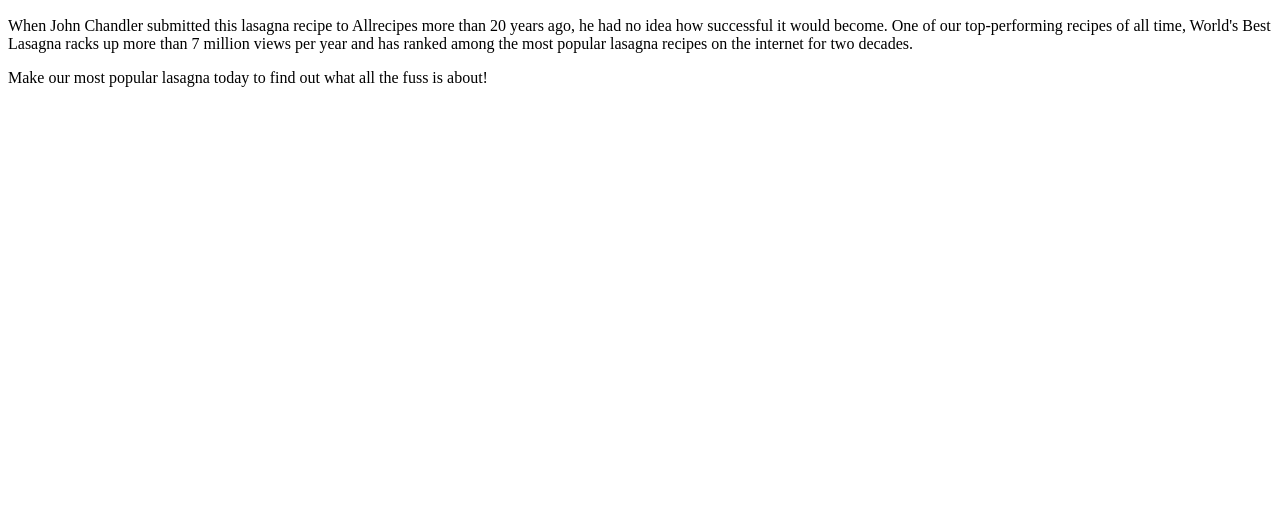
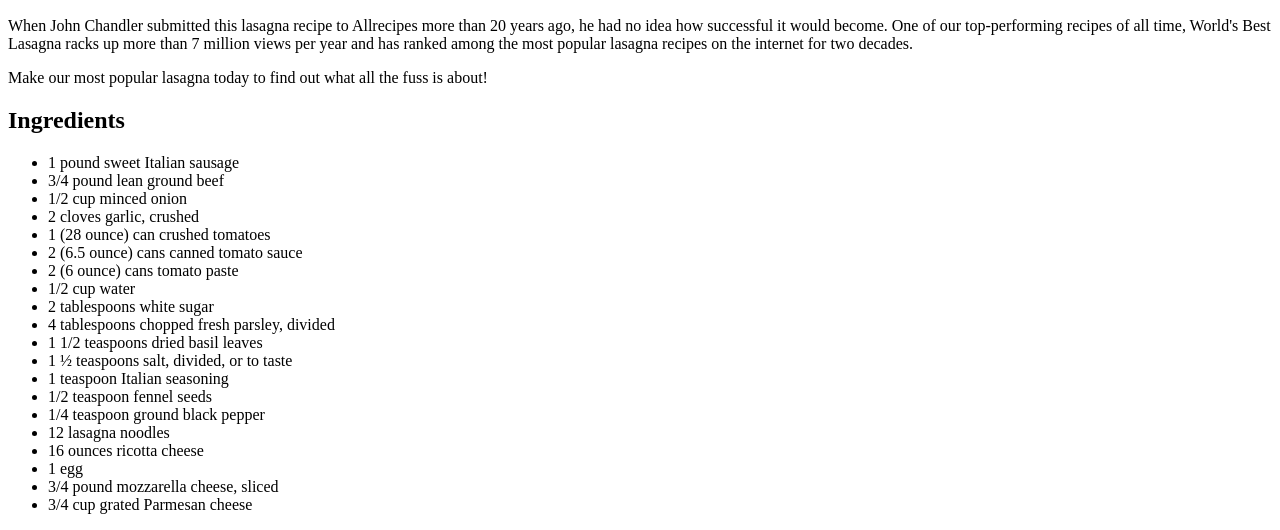
Before and after one commit to BamideleAdewuyi/odin-recipes, a plain HTML site: page recipes/lasagna.html in a window 1280 px wide. Shown: the part 444-974 px from the top of the page. Before the commit the page ends 800 px from the top, so only its background shows below. Drawn offline with Linux system fonts and the light colour scheme.

Commit message:
Added ingredients list to lasagna.html

```diff
--- a/recipes/lasagna.html
+++ b/recipes/lasagna.html
@@ -14,6 +14,29 @@
          time, World's Best Lasagna racks up more than 7 million views per year and has ranked
          among the most popular lasagna recipes on the internet for two decades.</p>
     <p>Make our most popular lasagna today to find out what all the fuss is about!</p>
+    <h2>Ingredients</h2>
+    <ul>
+        <li>1 pound sweet Italian sausage</li>
+        <li>3/4 pound lean ground beef</li>
+        <li>1/2 cup minced onion</li>
+        <li>2 cloves garlic, crushed</li>
+        <li>1 (28 ounce) can crushed tomatoes</li>
+        <li>2 (6.5 ounce) cans canned tomato sauce</li>
+        <li>2 (6 ounce) cans tomato paste</li>
+        <li>1/2 cup water</li>
+        <li>2 tablespoons white sugar</li>
+        <li>4 tablespoons chopped fresh parsley, divided</li>
+        <li>1 1/2 teaspoons dried basil leaves</li>
+        <li>1 ½ teaspoons salt, divided, or to taste</li>
+        <li>1 teaspoon Italian seasoning</li>
+        <li>1/2 teaspoon fennel seeds</li>
+        <li>1/4 teaspoon ground black pepper</li>
+        <li>12 lasagna noodles</li>
+        <li>16 ounces ricotta cheese</li>
+        <li>1 egg</li>
+        <li>3/4 pound mozzarella cheese, sliced</li>
+        <li>3/4 cup grated Parmesan cheese</li>
+    </ul>
 
 
 
```
